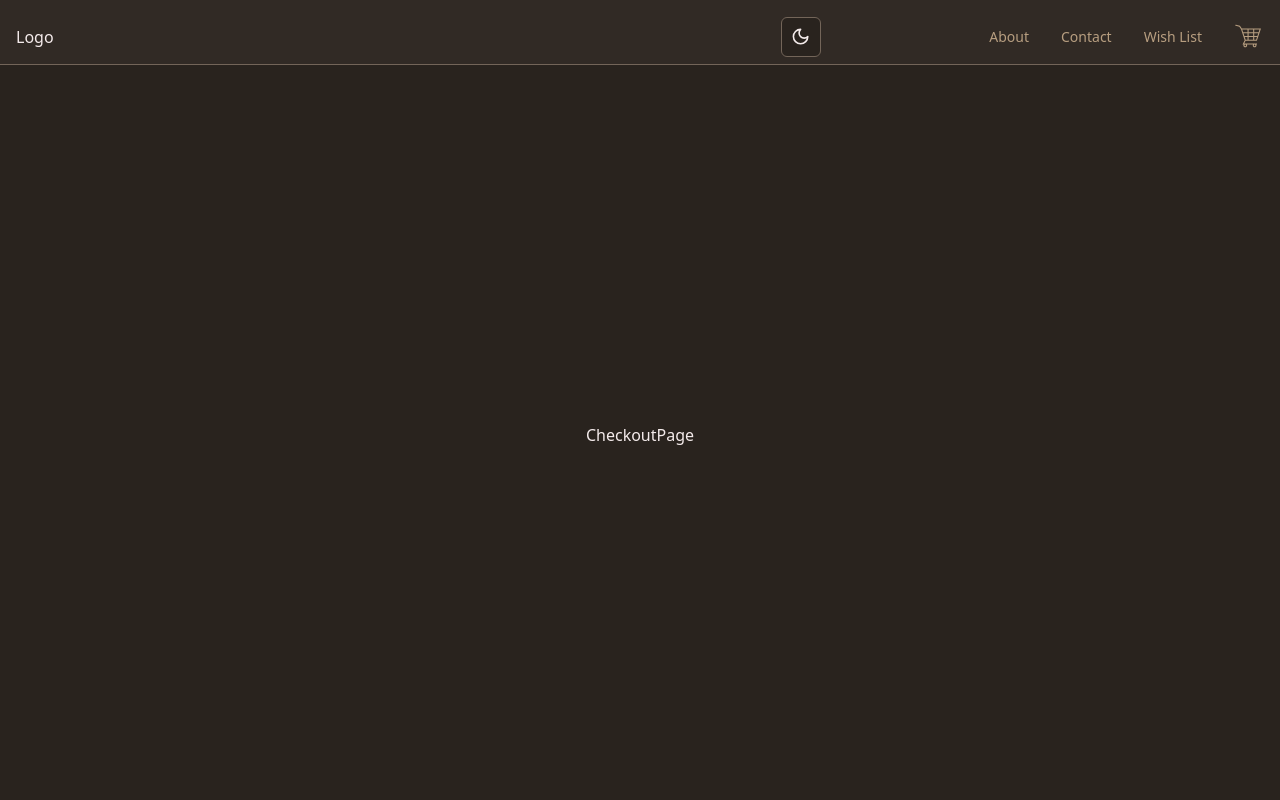
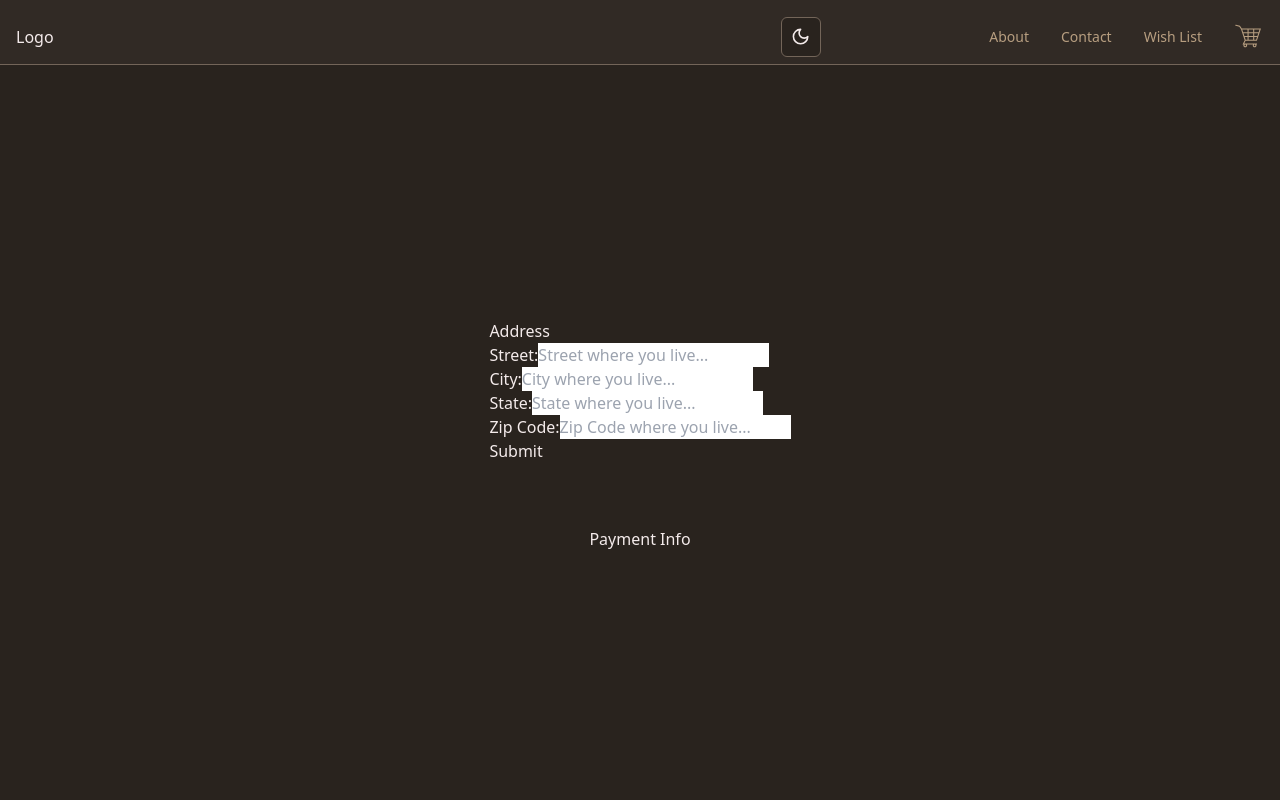
Before and after one commit to Endeyr/shopping-cart-project, a React (Vite) app: page /checkout in a window 1280 px wide. Shown: the top 800 px of the page. Built offline with nearby package versions, Linux system fonts and the light colour scheme; no server answers.

Commit message:
add basic checkout page logic and ui

```diff
--- a/src/routes/cart/index.tsx
+++ b/src/routes/cart/index.tsx
@@ -49,9 +49,14 @@ const CartPage = () => {
         </>
       )}
       <div className="flex justify-end w-full px-2 mx-2">
-        <span className="mr-[140px] text-lg font-bold">
-          Total: {Number(totalPrice.toFixed(0)).toLocaleString("en-US")}gp
-        </span>
+        <div className="flex gap-4">
+          <div>
+            <Link to={"/checkout"}>Proceed to checkout</Link>
+          </div>
+          <div className="mr-[140px] text-lg font-bold">
+            Total: {Number(totalPrice.toFixed(0)).toLocaleString("en-US")}gp
+          </div>
+        </div>
       </div>
     </Container>
   );
--- a/src/routes/checkout/index.tsx
+++ b/src/routes/checkout/index.tsx
@@ -1,5 +1,126 @@
 import Container from "@/components/container";
+import { ChangeEvent, FormEvent, useState } from "react";
+type AddressType = {
+  street: string;
+  city: string;
+  state: string;
+  zip: string;
+};
+const initialAddressFormData = {
+  street: "",
+  city: "",
+  state: "",
+  zip: "",
+};
 const CheckoutPage = () => {
-  return <Container>CheckoutPage</Container>;
+  const [addressFormData, setAddressFormData] = useState<AddressType>(
+    initialAddressFormData,
+  );
+  const [isSubmitted, setIsSubmitted] = useState(false);
+  const [formError, setFormError] = useState("");
+  const handleAddressChange = (e: ChangeEvent<HTMLInputElement>) => {
+    setAddressFormData({
+      ...addressFormData,
+      [e.target.name]: e.target.value,
+    });
+  };
+  const handleAddressSubmit = (e: FormEvent<HTMLFormElement>) => {
+    e.preventDefault();
+    // form validation
+    if (addressFormData.street === "") {
+      setFormError("invalid street entry");
+    } else if (addressFormData.state === "") {
+      setFormError("invalid state entry");
+    } else if (addressFormData.city === "") {
+      setFormError("invalid city entry");
+    } else if (addressFormData.zip === "") {
+      setFormError("invalid zip entry");
+    } else {
+      setIsSubmitted(true);
+      console.log("Form Submitted");
+    }
+    console.log(addressFormData);
+  };
+  return (
+    <Container className="flex-col">
+      <div>
+        {isSubmitted ? (
+          <>
+            <div>Review</div>
+            <div>
+              <div>{addressFormData.street}</div>
+              <div>{addressFormData.city}</div>
+              <div>{addressFormData.state}</div>
+              <div>{addressFormData.zip}</div>
+              <div>Confirm Button</div>
+              <div>Edit Button</div>
+            </div>
+          </>
+        ) : (
+          <>
+            <h2>Address</h2>
+            <form onSubmit={handleAddressSubmit}>
+              {formError && (
+                <div className="text-destructive">Error: {formError}</div>
+              )}
+              <div>
+                <label htmlFor="street">Street:</label>
+                <input
+                  id="street"
+                  type="text"
+                  name="street"
+                  placeholder="Street where you live..."
+                  value={addressFormData.street}
+                  onChange={handleAddressChange}
+                  required
+                />
+              </div>
+              <div>
+                <label htmlFor="city">City:</label>
+                <input
+                  id="city"
+                  type="text"
+                  name="city"
+                  placeholder="City where you live..."
+                  value={addressFormData.city}
+                  onChange={handleAddressChange}
+                  required
+                />
+              </div>
+              <div>
+                <label htmlFor="state">State:</label>
+                <input
+                  id="state"
+                  type="text"
+                  name="state"
+                  placeholder="State where you live..."
+                  value={addressFormData.state}
+                  onChange={handleAddressChange}
+                  required
+                />
+              </div>
+              <div>
+                <label htmlFor="zip">Zip Code:</label>
+                <input
+                  id="zip"
+                  type="text"
+                  name="zip"
+                  placeholder="Zip Code where you live..."
+                  value={addressFormData.zip}
+                  onChange={handleAddressChange}
+                  required
+                />
+              </div>
+              <div>
+                <button type="submit">Submit</button>
+              </div>
+            </form>
+          </>
+        )}
+      </div>
+      {/* Payment Info */}
+      <div>Payment Info</div>
+    </Container>
+  );
 };
 export default CheckoutPage;
```
Also changed, not shown: 1 other file (tests, documents, lock files or other folders).
